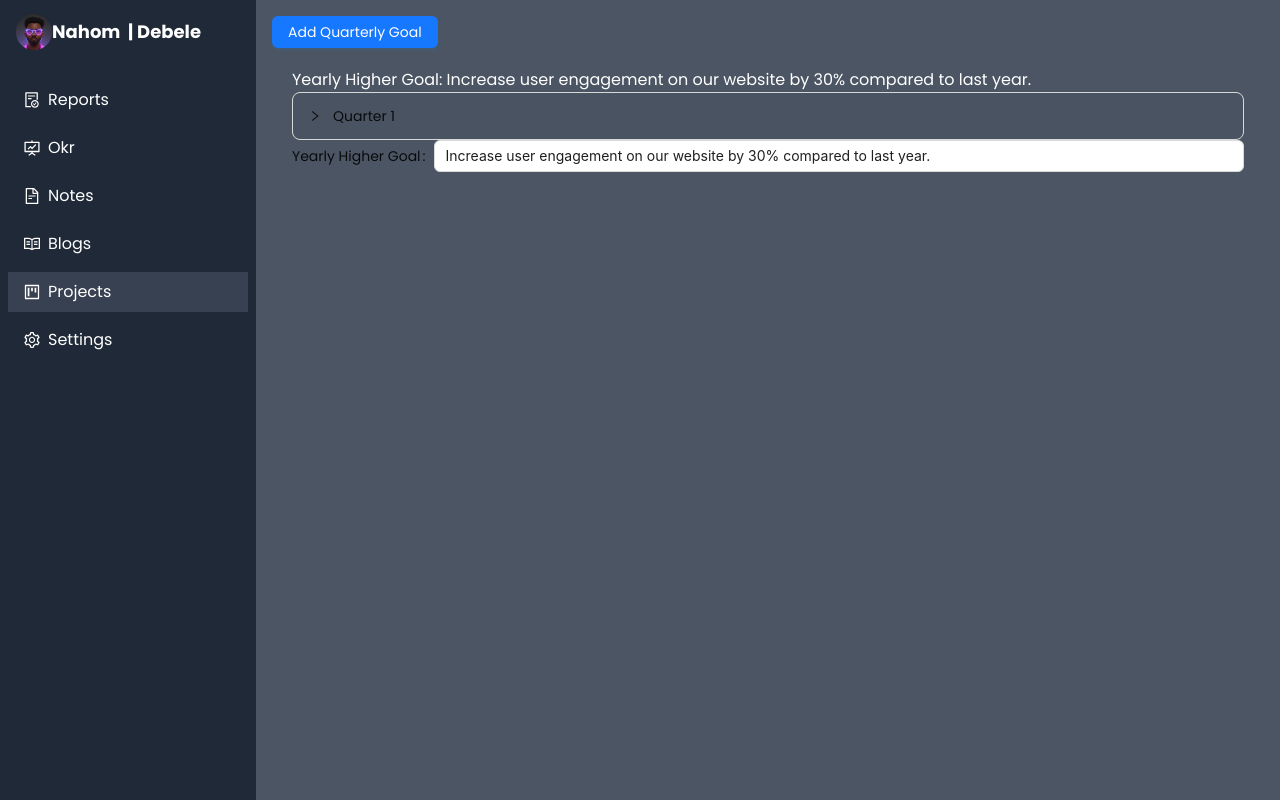
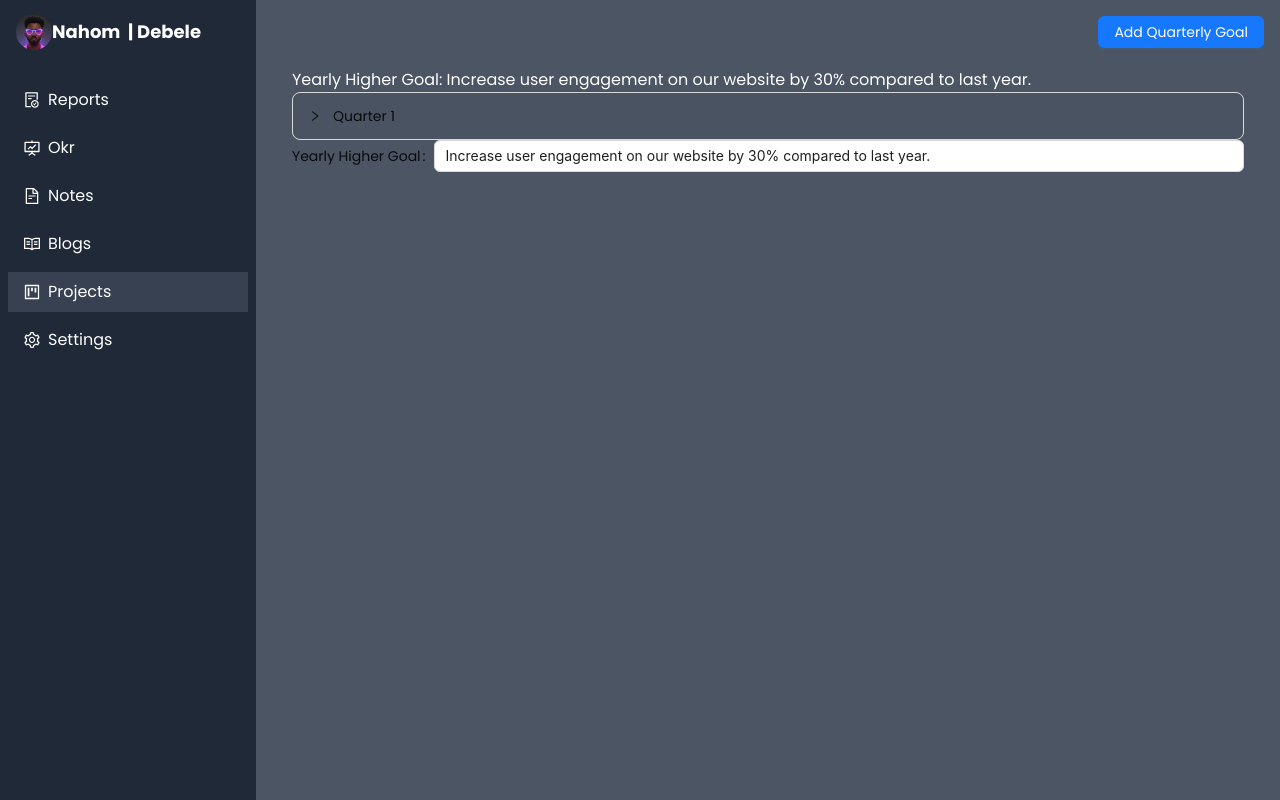
Before and after one commit to tesfahunBirega/Zersh_Portfolio, a React (Vite) app: page /dashboard/projects in a window 1280 px wide. Built offline with nearby package versions, Linux system fonts and the light colour scheme.

Commit message:
added a performance tracking feature

```diff
--- a/src/Pages/ProjectsDashboard.jsx
+++ b/src/Pages/ProjectsDashboard.jsx
@@ -100,8 +100,10 @@ function ProjectsDashboard() {
   return (
     <Dashboard>
 
+<div className="flex justify-end">
+<Button styles={{className:"bg-gray-400"}} className="" type="primary" onClick={handleAddQuarterlyGoal}>Add Quarterly Goal</Button>
 
-<Button className="text-end" type="primary" onClick={handleAddQuarterlyGoal}>Add Quarterly Goal</Button>
+</div>
 
 <div style={{ padding: '20px' }}>
       <HigherGoalComponent goal={yearlyGoal} />
```
